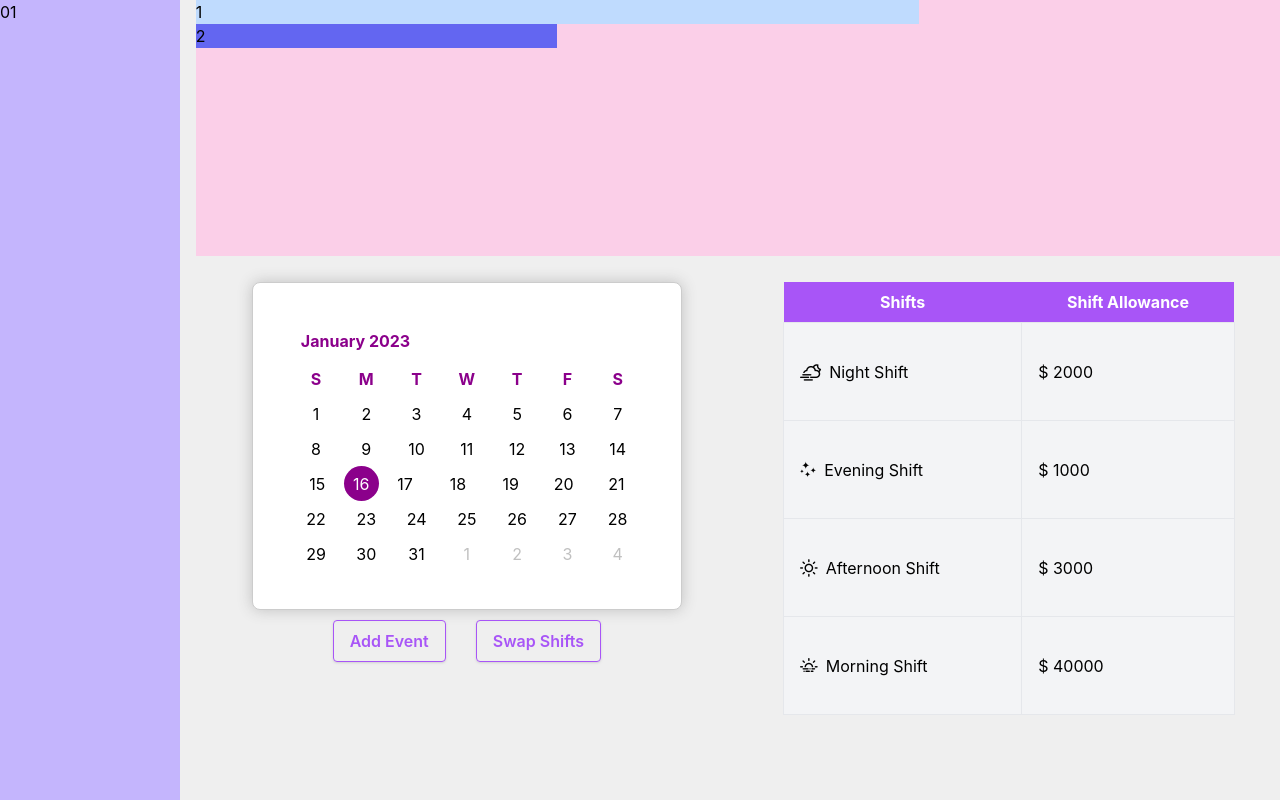
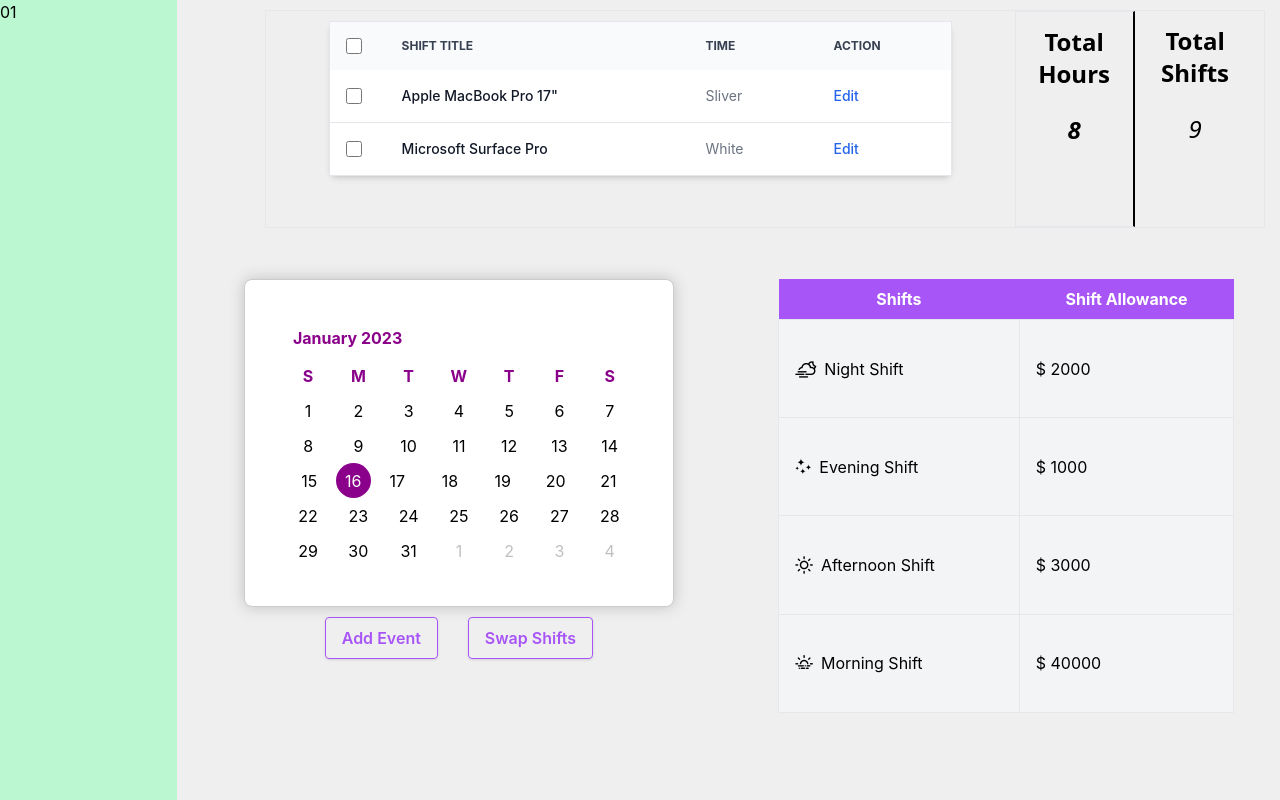
Before and after one commit to naiyoma/Shift_MGMT, a React (Create React App) app: page /user-dashboard in a window 1280 px wide. Built offline with nearby package versions, Linux system fonts and the light colour scheme.

Commit message:
shift table added

```diff
--- a/src/components/UserDashboard.js
+++ b/src/components/UserDashboard.js
@@ -85,19 +85,87 @@ export default class MyCalendar extends React.Component {
 
   render() {
     return (
+    <div class="grid grid-rows-3 grid-flow-col gap-2">
+          <div class="row-span-3 bg-green-200 profile-div w-full">
+            01
+          </div>
+          <div class="col-span-2  column-1 ">
+            <div class="flex flex-col md:flex-row h-5/6  border">
+              <div class=" w-3/4 relative overflow-x-auto ">
+              <table class="border-collapse border  w-10/12  content-table relative overflow-x-auto shadow-md sm:rounded-lg text-sm text-left text-gray-500 dark:text-gray-400">
+                    <thead class="text-xs text-gray-700 uppercase bg-gray-50 dark:bg-gray-700 dark:text-gray-400">
+                      <tr>
+                      <th scope="col" class="p-4">
+                        <div class="flex items-center">
+                          <input id="checkbox-all-search" type="checkbox" class="w-4 h-4 text-blue-600 bg-gray-100 border-gray-300 rounded focus:ring-blue-500 dark:focus:ring-blue-600 dark:ring-offset-gray-800 dark:focus:ring-offset-gray-800 focus:ring-2 dark:bg-gray-700 dark:border-gray-600"></input>
+                          <label for="checkbox-all-search" class="sr-only">checkbox</label>
+                        </div>
+                      </th>
+                      <th scope="col" class="px-6 py-3">
+                        Shift Title
+                        </th>
+                        <th scope="col" class="px-6 py-3">
+                            Time
+                        </th>
+                        <th scope="col" class="px-6 py-3">
+                          Action
+                        </th>
+                      </tr>
+                    </thead>
+                    <tbody>
+                    <tr class="bg-white border-b dark:bg-gray-800 dark:border-gray-700 hover:bg-gray-50 dark:hover:bg-gray-600">
+                <td class="w-4 p-4">
+                    <div class="flex items-center">
+                        <input id="checkbox-table-1" type="checkbox" class="w-4 h-4 text-blue-600 bg-gray-100 border-gray-300 rounded focus:ring-blue-500 dark:focus:ring-blue-600 dark:ring-offset-gray-800 dark:focus:ring-offset-gray-800 focus:ring-2 dark:bg-gray-700 dark:border-gray-600"></input>
+                        <label for="checkbox-table-1" class="sr-only">checkbox</label>
+                    </div>
+                </td>
+                <th scope="row" class="px-6 py-4 font-medium text-gray-900 whitespace-nowrap dark:text-white">
+                    Apple MacBook Pro 17"
+                </th>
+                <td class="px-6 py-4">
+                    Sliver
+                </td>
+                <td class="px-6 py-4">
+                    <a href="#" class="font-medium text-blue-600 dark:text-blue-500 hover:underline">Edit</a>
+                </td>
+                </tr>
+                <tr class="bg-white border-b dark:bg-gray-800 dark:border-gray-700 hover:bg-gray-50 dark:hover:bg-gray-600">
+                <td class="w-4 p-4">
+                    <div class="flex items-center">
+                        <input id="checkbox-table-2" type="checkbox" class="w-4 h-4 text-blue-600 bg-gray-100 border-gray-300 rounded focus:ring-blue-500 dark:focus:ring-blue-600 dark:ring-offset-gray-800 dark:focus:ring-offset-gray-800 focus:ring-2 dark:bg-gray-700 dark:border-gray-600"></input>
+                        <label for="checkbox-table-2" class="sr-only">checkbox</label>
+                    </div>
+                </td>
+                <th scope="row" class="px-6 py-4 font-medium text-gray-900 whitespace-nowrap dark:text-white">
+                    Microsoft Surface Pro
+                </th>
+                <td class="px-6 py-4">
+                    White
+                </td>
+                <td class="px-6 py-4">
+                    <a href="#" class="font-medium text-blue-600 dark:text-blue-500 hover:underline">Edit</a>
+                </td>
+            </tr>
+                    </tbody>
+                  </table>
+              </div>
+              <div class="details-2 ">
+              <div class=" border  hours">
+                <p class="font-sans text-2xl subpixel-antialiased font-bold text-center mt-3.5">Total</p>
+                <p class="font-sans text-2xl subpixel-antialiased font-bold text-center">Hours</p>
+                <p class="font-sans text-2xl subpixel-antialiased italic text-center mt-6">8</p>
+              </div>
+              <div class="shifts">
+                <p class="font-sans text-2xl subpixel-antialiased font-bold text-center mt-3.5">Total</p>
+                <p class="font-sans text-2xl subpixel-antialiased font-bold text-center ">Shifts</p>
+                <p class="font-sans text-2xl subpixel-antialiased italic text-center mt-6">9</p>
+              </div>
+              </div>
+            </div>
+          </div>
 
 
-    <div class="grid grid-rows-3 grid-flow-col gap-4">
-          <div class="row-span-3 bg-violet-300 profile-div">
-            01</div>
-          <div class="col-span-2 bg-pink-200 column-1">
-          <div class="w-2/3 bg-blue-200 column-left">
-            1
-          </div>
-          <div class="w-1/3 bg-indigo-500 column-right">
-            2
-          </div>
-        </div>
       <div class="row-span-2 col-span-2">
       <div class="column-left  section-1">
         <section className="calendar">
--- a/src/components/calendar.css
+++ b/src/components/calendar.css
@@ -109,6 +109,7 @@ body {
 }
 .profile-div{
   height: 100vh;
+
 }
 .section-1{
   width: 50%;
@@ -144,3 +145,32 @@ table{
   padding-right: 8px;
   size: 4em;
 }
+
+
+.details-container-2{
+  margin-top: -15px;
+}
+
+.container-1{
+  width: 20px;
+}
+
+.flex-col {
+  margin-left: 80px;
+  margin-top: 10px;
+  margin-right: 15px
+}
+
+.details-2{
+  display: flex;
+
+}
+
+.hours{
+  width: 120px;
+  border-right: 2px solid black;
+  font-weight: bold;
+}
+.shifts{
+  width: 121px;
+}
```
